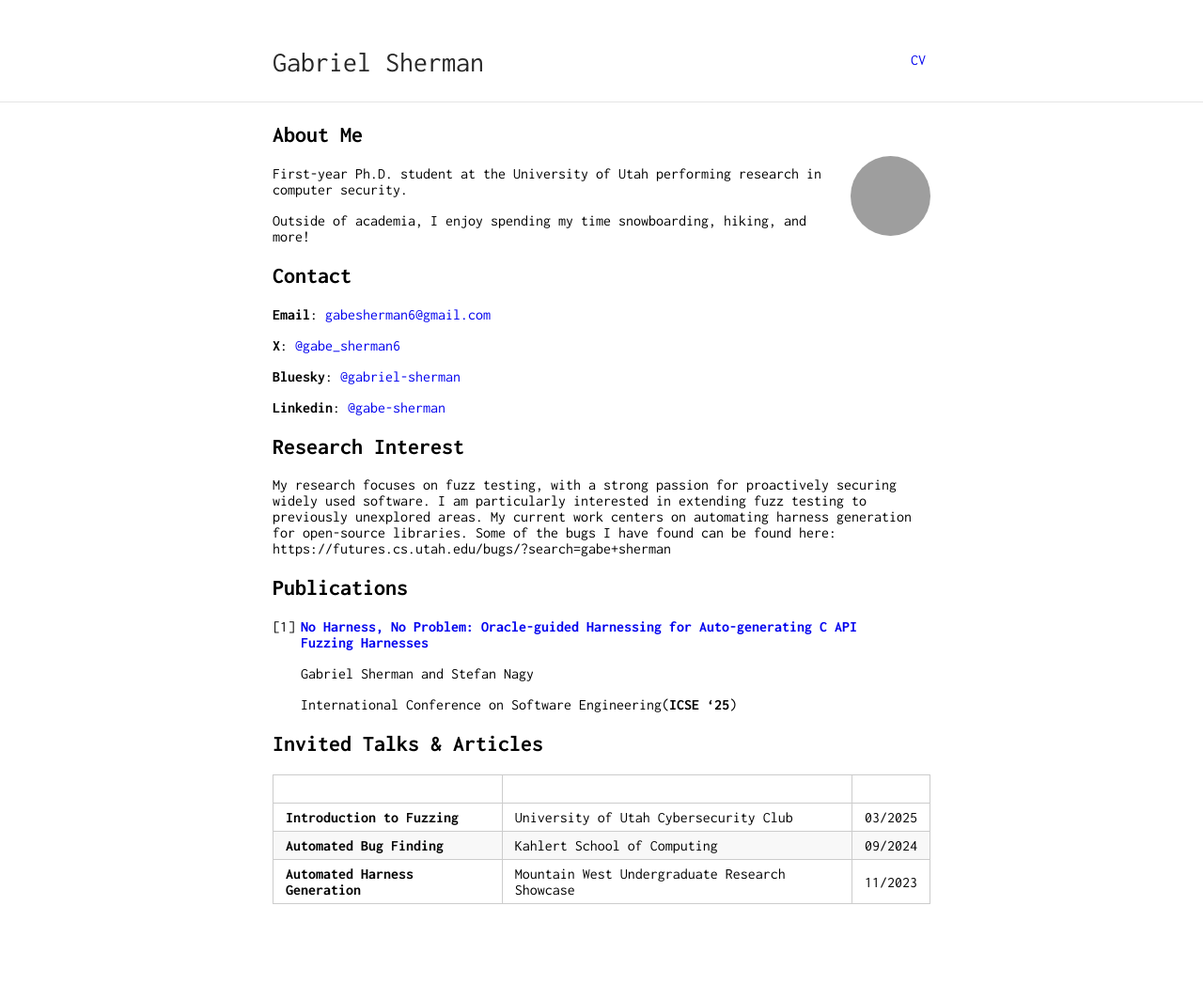
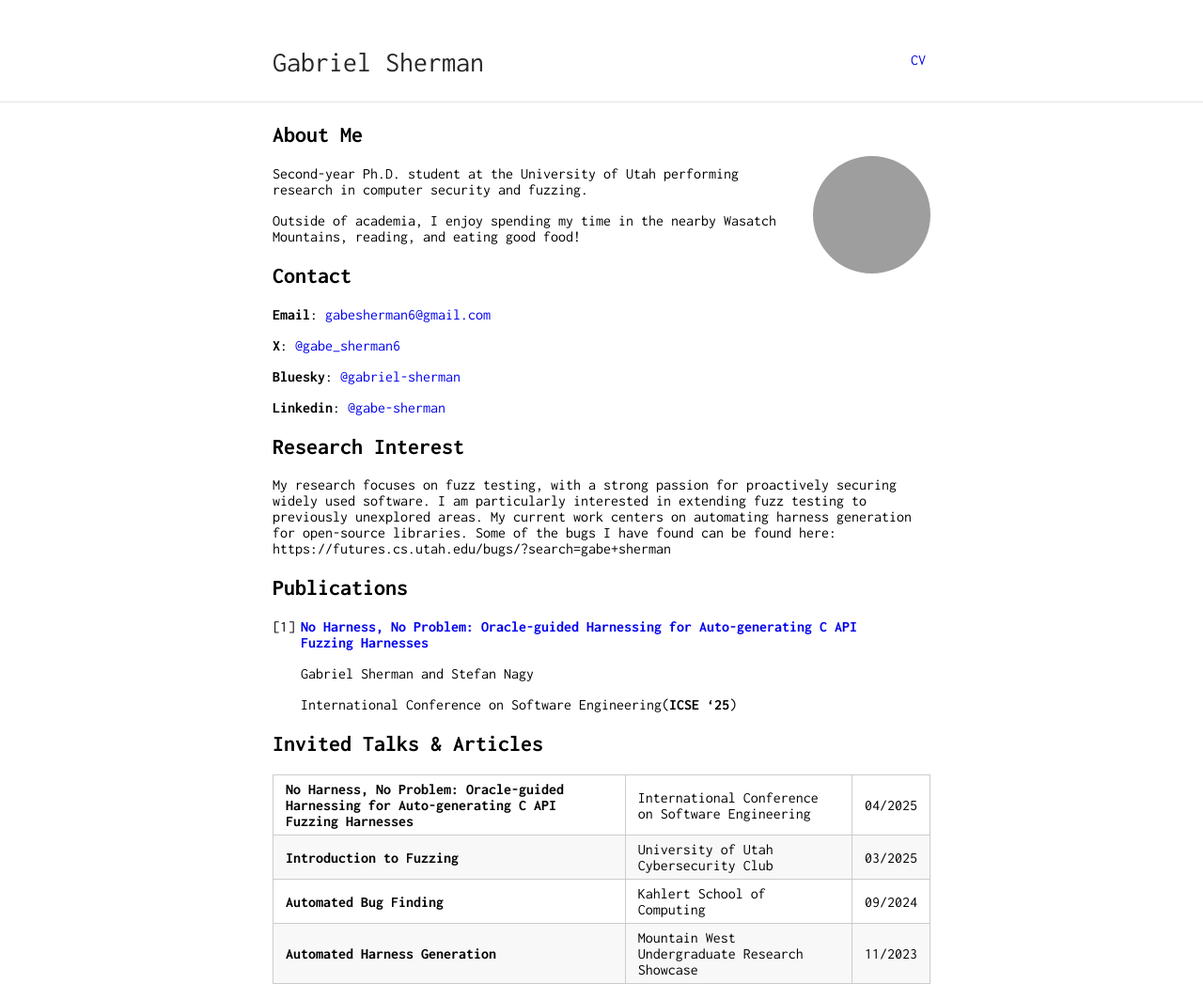
Before and after one commit to gabe-sherman/gabe-sherman.github.io, a Jekyll site: the page built from index.md, in a window 1280 px wide. Shown: the whole page at 94% size. Built offline with Jekyll 4.4.1, drawn with Linux system fonts in a browser that asks for light colours; our own code applies the rules of GitHub Pages for plain Markdown files; before the commit the page ends 962 px from its top, so only the background shows below that; grey boxes are pictures that could not be loaded.

Commit message:
Quick updates

```diff
--- a/_sass/vars.scss
+++ b/_sass/vars.scss
@@ -3,7 +3,7 @@
  */
 
 $accent: #0000EE;
-$image-size: 85px;
+$image-size: 125px;
 
 /*
  * Build Variables, don't touch
--- a/index.md
+++ b/index.md
@@ -6,10 +6,9 @@ layout: default
 
 <img class="profile-picture" src="me.jpg">
 
-First-year Ph.D. student at the University of Utah performing research in computer security.
+Second-year Ph.D. student at the University of Utah performing research in computer security and fuzzing.
 
-
-Outside of academia, I enjoy spending my time snowboarding, hiking, and more!
+Outside of academia, I enjoy spending my time in the nearby Wasatch Mountains, reading, and eating good food!
 
 ## Contact
 **Email**: [gabesherman6@gmail.com](mailto:gabesherman6@gmail.com)
@@ -34,8 +33,8 @@ My research focuses on fuzz testing, with a strong passion for proactively secur
 
 ## Invited Talks & Articles
 
-| | | |
 ------|----------| ----
+**No Harness, No Problem: Oracle-guided Harnessing for Auto-generating C API Fuzzing Harnesses** | International Conference on Software Engineering | 04/2025
 **Introduction to Fuzzing** | University of Utah Cybersecurity Club | 03/2025
 **Automated Bug Finding** | Kahlert School of Computing | 09/2024
 **Automated Harness Generation** | Mountain West Undergraduate Research Showcase | 11/2023
```
Also changed, not shown: 1 other file.
